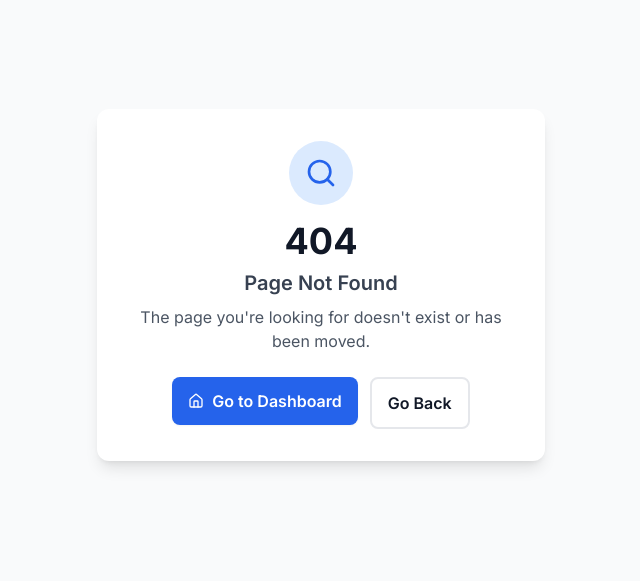
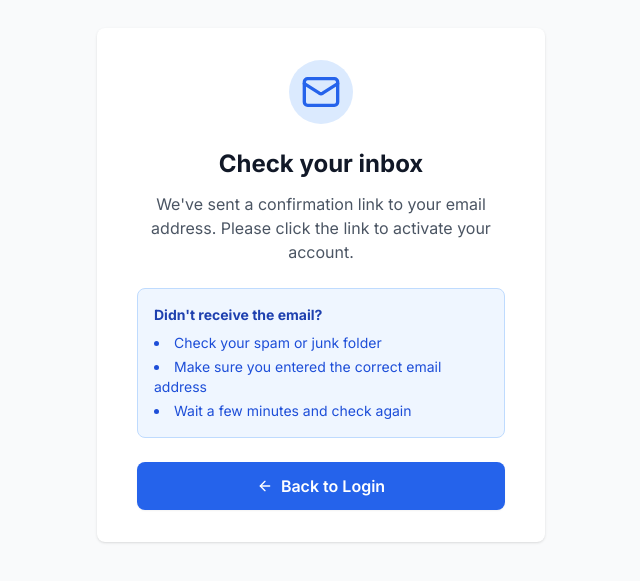
Before and after one commit to RHirsh27/quickquotes, a Next.js app: page /verify-email in a window 1280 px wide. Before the commit this address had no page. Shown: the part 115-696 px from the top of the page, without its empty margins (319-959 px from the left). Built offline with nearby package versions, Linux system fonts and the light colour scheme.

Commit message:
Add email verification page and redirect after signup

```diff
--- a/src/app/(auth)/login/page.tsx
+++ b/src/app/(auth)/login/page.tsx
@@ -148,7 +148,9 @@ export default function AuthPage() {
             }
           })
           if (error) throw error
-          toast.success('Account created! Please check your email to confirm.')
+          // Redirect to verify email page instead of showing toast
+          router.push('/verify-email')
+          return
         } else {
           // LOGIN FLOW
           if (!isRequired(sanitizedEmail)) {
--- /dev/null
+++ b/src/app/(auth)/verify-email/page.tsx
@@ -0,0 +1,52 @@
+'use client'
+
+import Link from 'next/link'
+import { Button } from '@/components/ui'
+import { Mail, ArrowLeft } from 'lucide-react'
+
+export default function VerifyEmailPage() {
+  return (
+    <div className="min-h-screen bg-gray-50 flex flex-col justify-center py-12 sm:px-6 lg:px-8">
+      <div className="sm:mx-auto sm:w-full sm:max-w-md">
+        <div className="bg-white py-8 px-4 shadow sm:rounded-lg sm:px-10">
+          <div className="text-center">
+            {/* Large Mail Icon */}
+            <div className="mx-auto h-16 w-16 bg-blue-100 rounded-full flex items-center justify-center mb-6">
+              <Mail className="h-10 w-10 text-blue-600" />
+            </div>
+
+            {/* Title */}
+            <h2 className="text-2xl font-bold text-gray-900 mb-3">
+              Check your inbox
+            </h2>
+
+            {/* Body Text */}
+            <p className="text-gray-600 mb-6">
+              We've sent a confirmation link to your email address. Please click the link to activate your account.
+            </p>
+
+            {/* Additional Help Text */}
+            <div className="bg-blue-50 border border-blue-200 rounded-lg p-4 mb-6 text-left">
+              <p className="text-sm text-blue-800">
+                <strong>Didn't receive the email?</strong>
+              </p>
+              <ul className="text-sm text-blue-700 mt-2 space-y-1 list-disc list-inside">
+                <li>Check your spam or junk folder</li>
+                <li>Make sure you entered the correct email address</li>
+                <li>Wait a few minutes and check again</li>
+              </ul>
+            </div>
+
+            {/* Back to Login Button */}
+            <Link href="/login">
+              <Button className="w-full">
+                <ArrowLeft className="mr-2 h-4 w-4" />
+                Back to Login
+              </Button>
+            </Link>
+          </div>
+        </div>
+      </div>
+    </div>
+  )
+}
```
